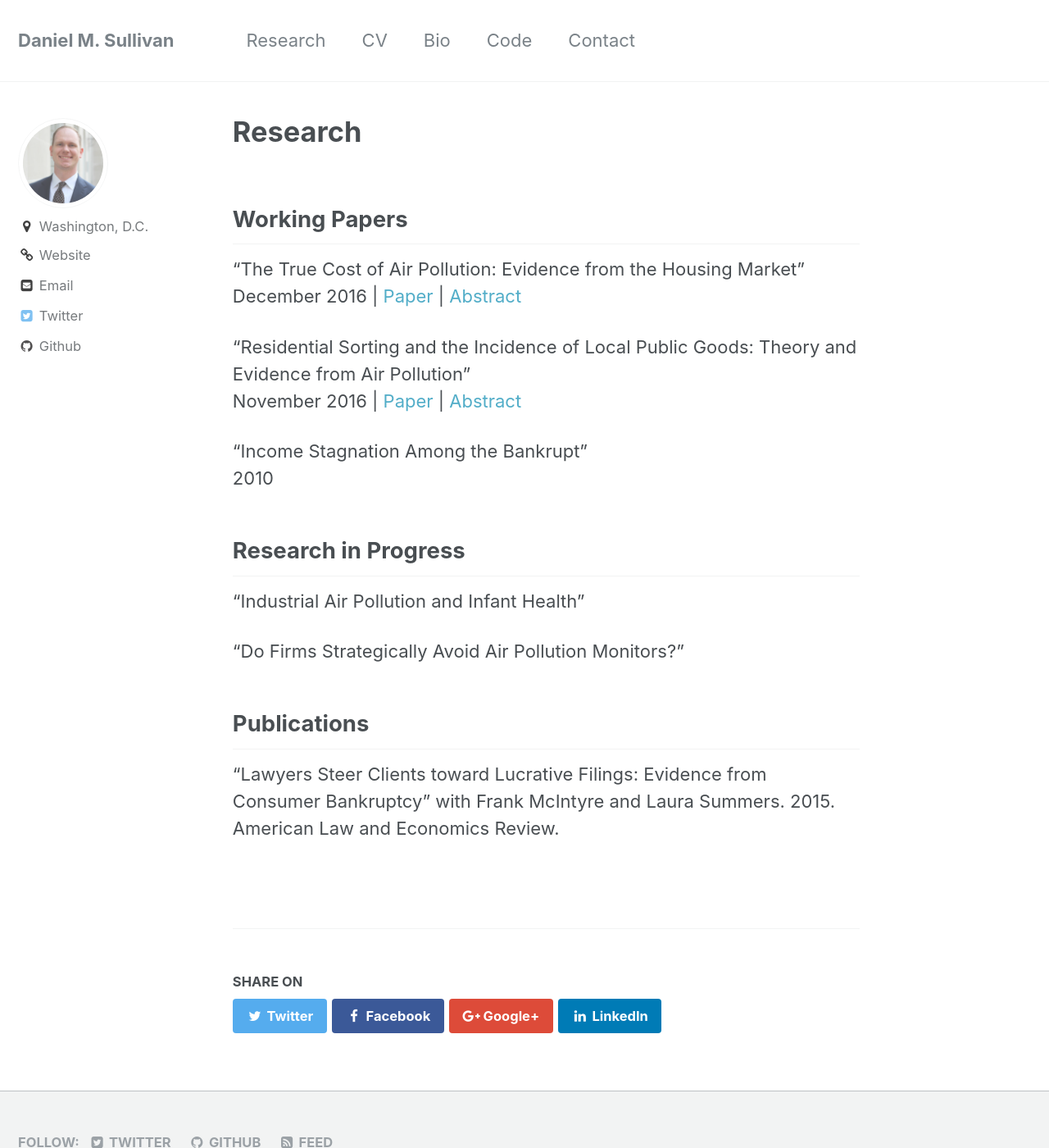
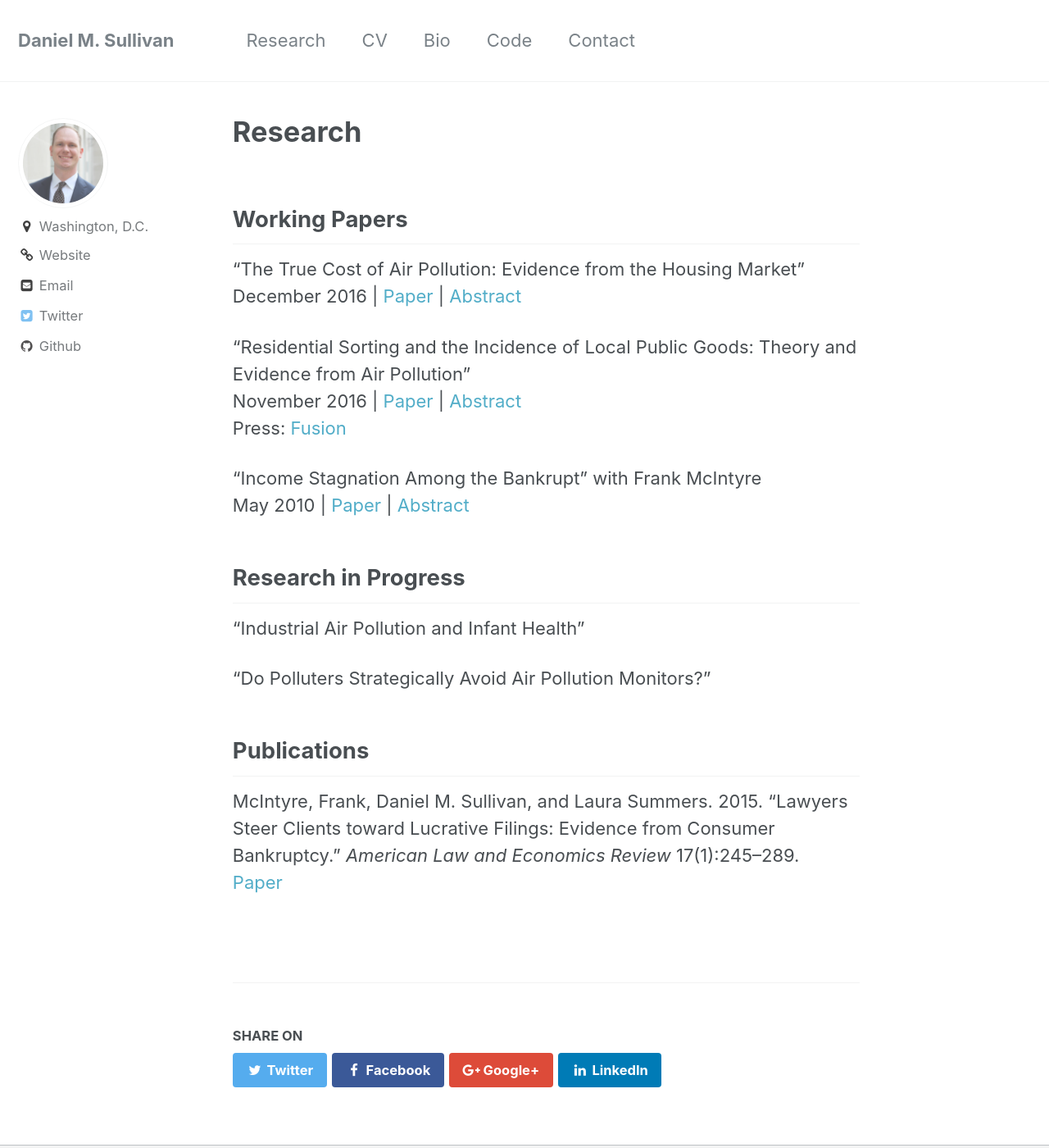
Before and after one commit to dmsul/dmsul.github.io, a Jekyll site: the page built from _pages/research.md, in a window 1280 px wide and 1400 px high. Shown: the whole window at 82% size. Built offline with Jekyll 4.4.1, drawn with Linux system fonts in a browser that asks for light colours.

Commit message:
Misc. edits; try Google tracking

```diff
--- a/_config.yml
+++ b/_config.yml
@@ -70,9 +70,9 @@
 
 # Analytics
 analytics:
-  provider               : false # false (default), "google", "google-universal", "custom"
+  provider               : "google" # false (default), "google", "google-universal", "custom"
   google:
-    tracking_id          :
+    tracking_id          : UA-88761020-1
 
 
 # Site Author
--- a/_pages/research.md
+++ b/_pages/research.md
@@ -12,19 +12,21 @@
 "Residential Sorting and the Incidence of Local Public Goods: Theory and
 Evidence from Air Pollution"\\
 November 2016 | [Paper](/assets/Sullivan_2016_Sorting_Pollution.pdf) |
-[Abstract](/poll_sort)
+[Abstract](/poll_sort)\\
+Press: [Fusion](http://fusion.net/story/319892/true-cost-of-environmental-gentrification-study/)
 
-"Income Stagnation Among the Bankrupt"\\
-2010
+"Income Stagnation Among the Bankrupt" with Frank McIntyre\\
+May 2010 | [Paper](https://papers.ssrn.com/sol3/papers.cfm?abstract_id=1684616) | [Abstract](/bank_income)
 
 ## Research in Progress
 
 "Industrial Air Pollution and Infant Health"
 
-"Do Firms Strategically Avoid Air Pollution Monitors?"
+"Do Polluters Strategically Avoid Air Pollution Monitors?"
 
 ## Publications
 
-"Lawyers Steer Clients toward Lucrative Filings: Evidence from Consumer
-Bankruptcy" with Frank McIntyre and Laura Summers. 2015. American Law and
-Economics Review.
+McIntyre, Frank, Daniel M. Sullivan, and Laura Summers. 2015. "Lawyers Steer
+Clients toward Lucrative Filings: Evidence from Consumer
+Bankruptcy." *American Law and Economics Review* 17(1):245--289.\\
+[Paper](http://aler.oxfordjournals.org/content/17/1/245.short)
```
Also changed, not shown: _pages/bank_income.md (added, +21 -0 lines), _pages/bio.md (+3 -1 lines), _pages/code.md (+9 -0 lines).
